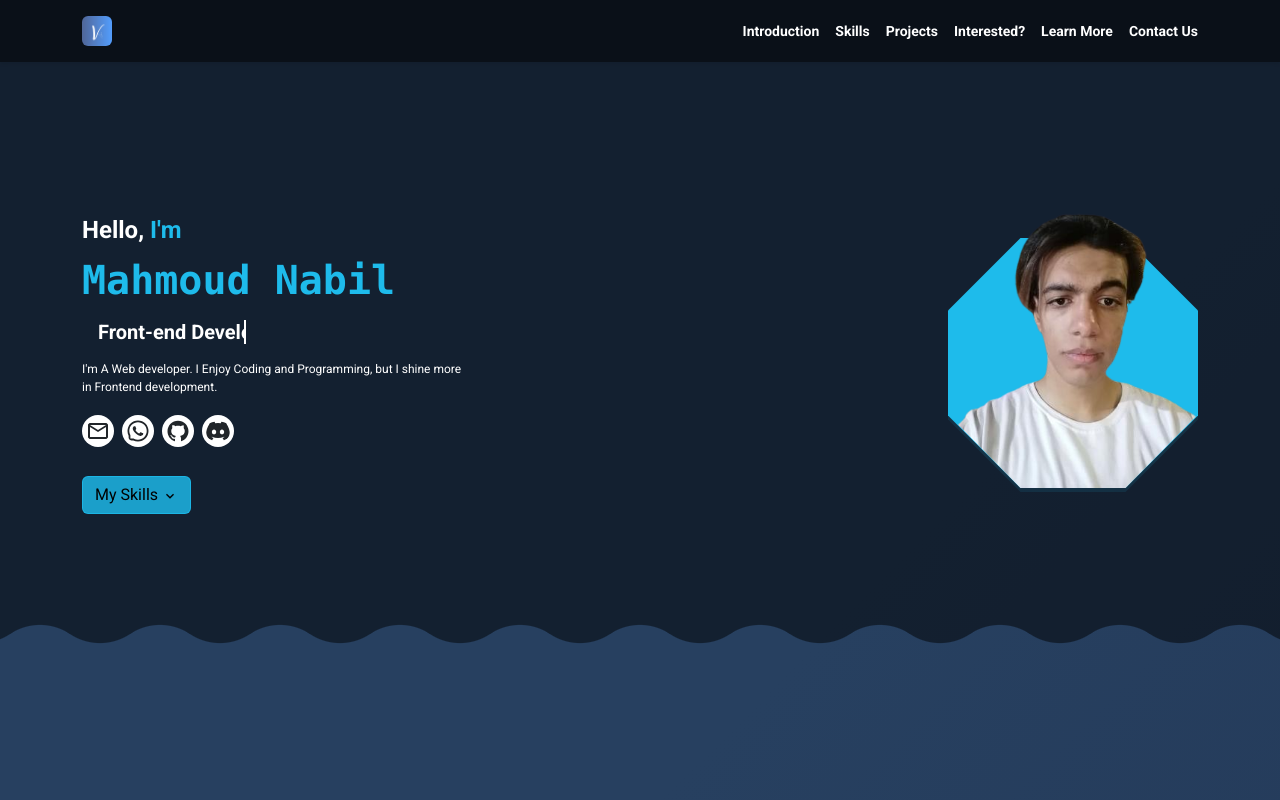
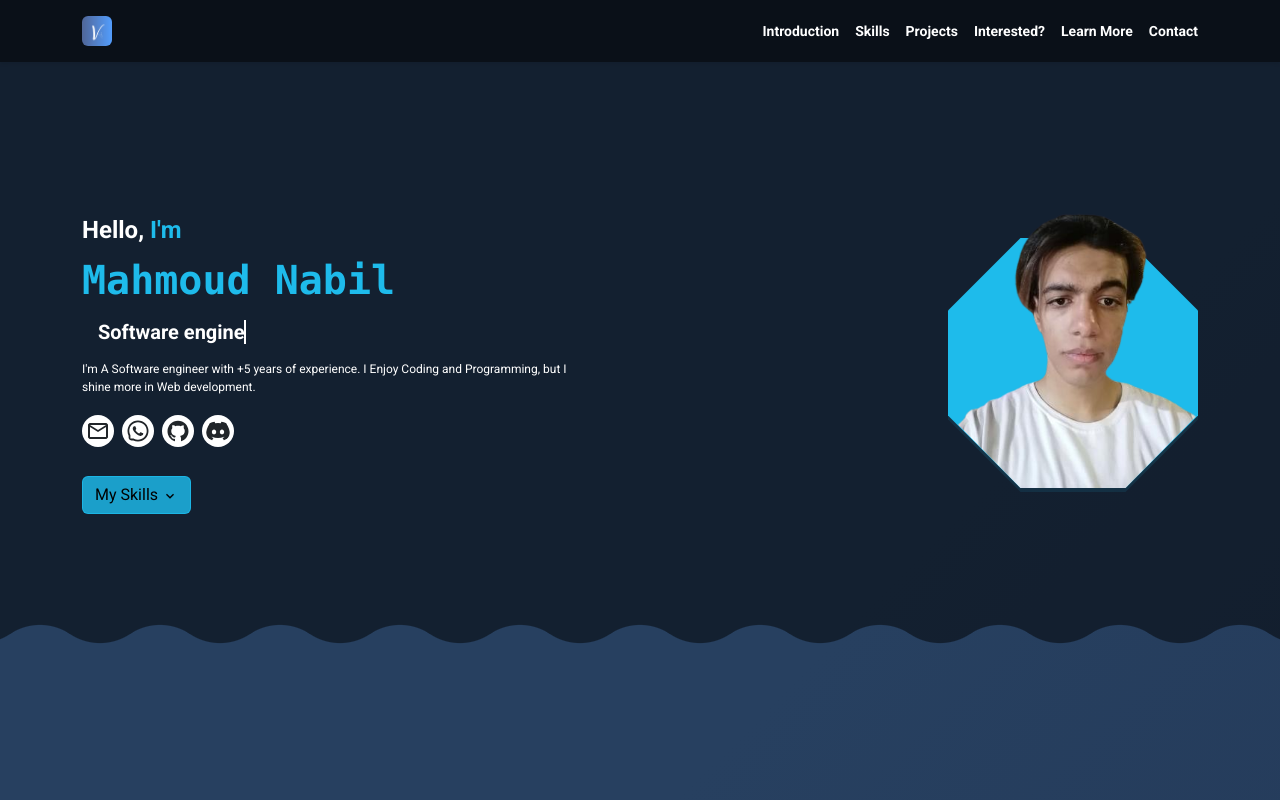
Before and after one commit to xvpc/portfolio, a Next.js app: page / in a window 1280 px wide. Shown: the top 800 px of the page. Built offline with nearby package versions, Linux system fonts and the light colour scheme; no server answers; a web font is replaced by a local one.

Commit message:
Some changes with text/animations

```diff
--- a/components/Header.tsx
+++ b/components/Header.tsx
@@ -21,7 +21,7 @@ export default function Header() {
                         <span style={{cursor: 'pointer'}} onClick={() => document?.querySelector('#projects')?.scrollIntoView({behavior: 'smooth'})} className={`text-white hover-effect d-flex flex-row justify-content-center align-items-center gap-1 fw-bold`}>Projects</span>
                         <span style={{cursor: 'pointer'}} onClick={() => document?.querySelector('#interested')?.scrollIntoView({behavior: 'smooth'})} className={`text-white hover-effect d-flex flex-row justify-content-center align-items-center gap-1 fw-bold`}>Interested?</span>
                         <span style={{cursor: 'pointer'}} onClick={() => document?.querySelector('#learn-more')?.scrollIntoView({behavior: 'smooth'})} className={`text-white hover-effect d-flex flex-row justify-content-center align-items-center gap-1 fw-bold`}>Learn More</span>
-                        <span style={{cursor: 'pointer'}} onClick={() => document?.querySelector('#contact-us')?.scrollIntoView({behavior: 'smooth'})} className={`text-white hover-effect d-flex flex-row justify-content-center align-items-center gap-1 fw-bold`}>Contact Us</span>
+                        <span style={{cursor: 'pointer'}} onClick={() => document?.querySelector('#contact-us')?.scrollIntoView({behavior: 'smooth'})} className={`text-white hover-effect d-flex flex-row justify-content-center align-items-center gap-1 fw-bold`}>Contact</span>
                     </div>
                 </div>
             </nav>
--- a/components/sections/Introduction.tsx
+++ b/components/sections/Introduction.tsx
@@ -1,4 +1,4 @@
-import React from 'react'
+import React, { useEffect, useState } from 'react'
 
 // Nextjs
 import Image from 'next/image';
@@ -15,8 +15,12 @@ import { MdKeyboardArrowDown, MdOutlineMailOutline } from "react-icons/md";
 import { BsDiscord } from "react-icons/bs";
 import { AiFillGithub, AiFillLinkedin, AiOutlineWhatsApp } from 'react-icons/ai';
 
+// Mui
+import { Tooltip } from '@mui/material';
+
 // Others
 import { Tilt } from 'react-tilt'
+
 
 
 // Tilt options
@@ -33,7 +37,25 @@ const defaultOptions = {
 }
 
 export default function Introduction() {
+    const titles = ["Software engineer","Front-end Developer", "Back-end Developer"];
+    const [title, setTitle] = useState("Software engineer")
 
+    useEffect(() => {
+        let interval: NodeJS.Timer;
+        let time: number = 0;
+
+        interval = setInterval(() => {
+            setTitle(titles[time])
+            time = (time + 1) % titles.length
+        }, 10100)
+
+        return () => {
+            clearInterval(interval)
+        }
+    }, [])
+
+
+    //
     return (
         <section
         id='introduction'
@@ -48,24 +70,34 @@ export default function Introduction() {
                 >
                     <p className='p-0 m-0 fw-bold fs-4'>Hello, <span className='text-info'>I&#39;m</span></p>
                     <h1 className='fw-bolder text-info font-monospace'>Mahmoud Nabil</h1>
-                    <h4 style={{fontSize: '20px'}} className='introduction-text-animation border-end border-2 border-white overflow-hidden text-nowrap ps-3 fw-bold'>Front-end Developer</h4>
-                    <p style={{fontSize: '12px'}} className='w-75 text-center text-md-start p-0 m-0'>I&#39;m A Web developer. I Enjoy Coding and Programming, but I shine more in Frontend development.</p>
+                    <h4 style={{fontSize: '20px'}} className='introduction-text-animation border-end border-2 border-white overflow-hidden text-nowrap ps-3 fw-bold'>{title}</h4>
+                    <p style={{fontSize: '12px'}} className='w-75 text-center text-md-start p-0 m-0'>I&#39;m A Software engineer with +5 years of experience. I Enjoy Coding and Programming, but I shine more in Web development.</p>
                     <div className='introduction-links-container d-flex flex-row justify-content-center aglin-items-center gap-2'>
+                        <Tooltip title='Gmail' arrow>
                             <Link className='text-center fs-2 overflow-hidden' href={process.env.NEXT_PUBLIC_EMAIL as string} target='_blank'>
                                 <MdOutlineMailOutline className='bg-white text-dark rounded-circle p-1' />
                             </Link>
-                        {/* <Link className='text-center fs-2 overflow-hidden' href={process.env.NEXT_PUBLIC_LINKEDIN as string} target='_blank'>
+                        </Tooltip>
+                        {/* <Tooltip title='Linkedin' arrow>
+                            <Link className='text-center fs-2 overflow-hidden' href={process.env.NEXT_PUBLIC_LINKEDIN as string} target='_blank'>
                                 <AiFillLinkedin className='bg-white text-dark rounded-circle p-1' />
-                        </Link> */}
+                            </Link>
+                        </Tooltip> */}
+                        <Tooltip title='WhatsApp' arrow>
                             <Link className='text-center fs-2 overflow-hidden' href={process.env.NEXT_PUBLIC_WHATSAPP as string} target='_blank'>
                                 <AiOutlineWhatsApp className='bg-white text-dark rounded-circle p-1' />
                             </Link>
+                        </Tooltip>
+                        <Tooltip title='Github' arrow>
                             <Link className='text-center fs-2 overflow-hidden' href={process.env.NEXT_PUBLIC_GITHUB as string} target='_blank'>
                                 <AiFillGithub className='bg-white text-dark rounded-circle p-1' />
                             </Link>
+                        </Tooltip>
+                        <Tooltip title='Discord' arrow>
                             <Link className='text-center fs-2 overflow-hidden' href={process.env.NEXT_PUBLIC_DISCORD as string} target='_blank'>
                                 <BsDiscord className='bg-white text-dark rounded-circle p-1' />
                             </Link>
+                        </Tooltip>
                     </div>
 
                     <Button style={{cursor: "pointer"}} onClick={() => document?.querySelector('#skills')?.scrollIntoView({behavior: 'smooth'})} className='mt-3' variant="info">My Skills <MdKeyboardArrowDown /></Button>
--- a/components/sections/Learnmore.tsx
+++ b/components/sections/Learnmore.tsx
@@ -14,7 +14,6 @@ import { motion } from 'framer-motion'
 import Ripples from 'react-ripples'
 
 export default function Learnmore() {
-    const [activeHover, setActiveHover] = useState(false);
 
     return (
         <section
@@ -26,10 +25,8 @@ export default function Learnmore() {
             <motion.ol
             className="list-group list-group-numbered text-start w-100"
             initial={{rowGap: 0}}
-            onHoverStart={() => setActiveHover(true)}
-            onHoverEnd={() => setActiveHover(false)}
-            animate={activeHover ? {rowGap: "20px"} : {rowGap: 0}}
-            transition={{duration: 0.5}}
+            whileInView={{rowGap: "20px"}}
+            transition={{duration: 0.8, delay: 0.5}}
             >
                 <li className="list-group-item d-flex justify-content-between align-items-start">
                     <div className="me-auto">
@@ -58,7 +55,7 @@ export default function Learnmore() {
             </motion.ol>
 
             <div className='d-flex flex-column justify-content-center align-items-center gap-2'>
-                <h6 className='text-center p-0 m-0'>Interested? You can find Me on Fiverr and Upwork</h6>
+                <h6 className='text-center p-0 m-0'>Interested? You can find Me on Fiverr or Upwork</h6>
                 <div className='w-100 d-flex flex-row justify-content-center align-items-center gap-2 text-center'>
                     <Ripples className='p-0 m-0 btn w-50 justify-content-center align-items-center'>
                         <Link style={{cursor: "pointer", background: '#1DBF73'}} href={process.env.NEXT_PUBLIC_FIVERR as string} target='_blank' className='text-white text-center w-100 p-2'><TbBrandFiverr className='fs-5 fw-bold' /></Link>
--- a/data/interested.json
+++ b/data/interested.json
@@ -3,7 +3,7 @@
         "image": "./images/swiper1.jpg",
         "color": "rgba(30, 187, 235, 0.829)",
         "name": "Who AM I?",
-        "description": "Hello, my name is Mahmoud Nabil you may also know me as 'Viper'. I'm A web developer with +4 years of experience. I Enjoy Coding and Programming, but I shine more in Frontend development."
+        "description": "Hello, my name is Mahmoud Nabil you may also know me as 'Viper'. I'm A Software engineer with +5 years of experience. I Enjoy Coding and Programming, but I shine more in Web development."
     },
     {
         "image": "./images/swiper2.jpg",
```
Also changed, not shown: public/images/github-status.png (added). Lines whose indentation alone changed are shown as unchanged.
